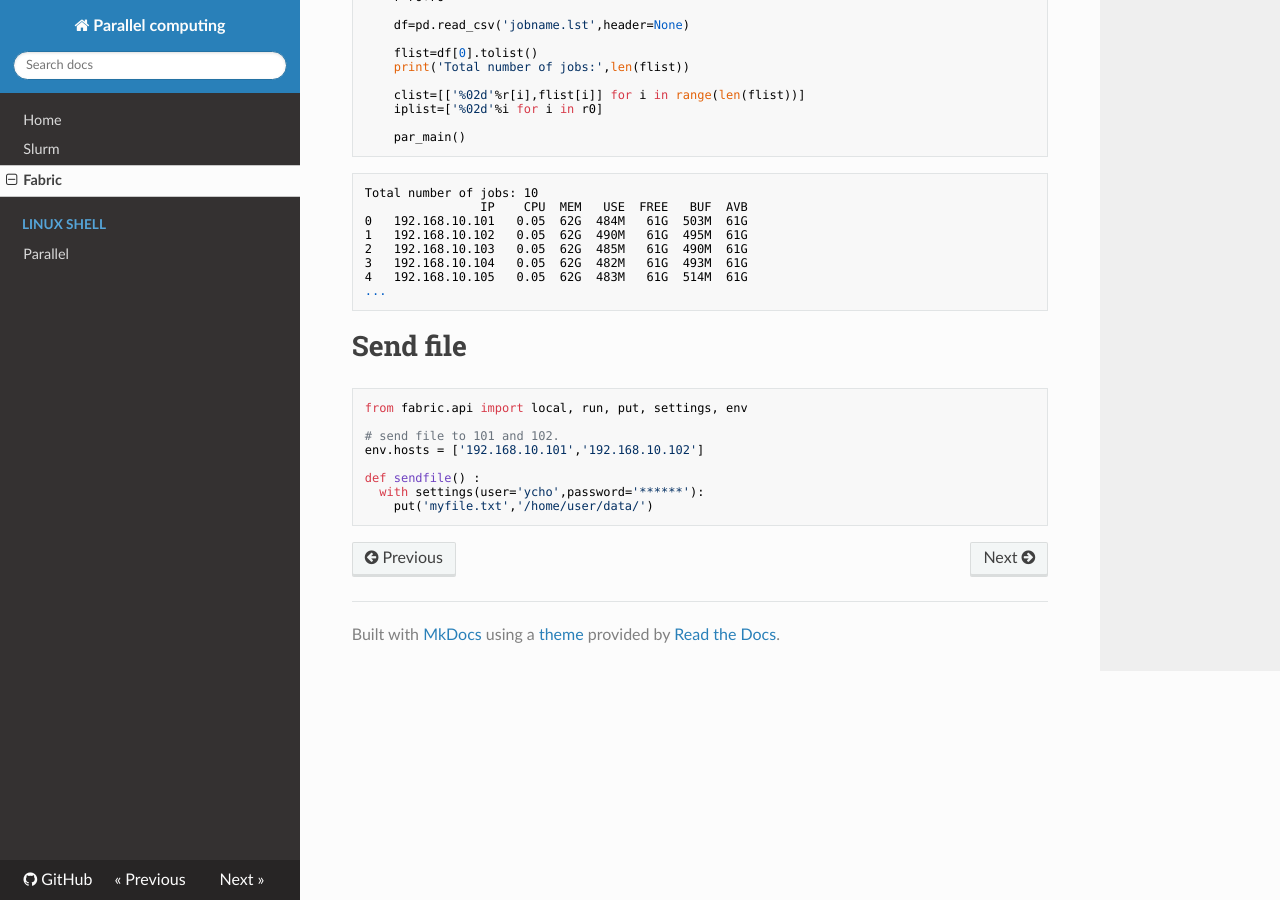
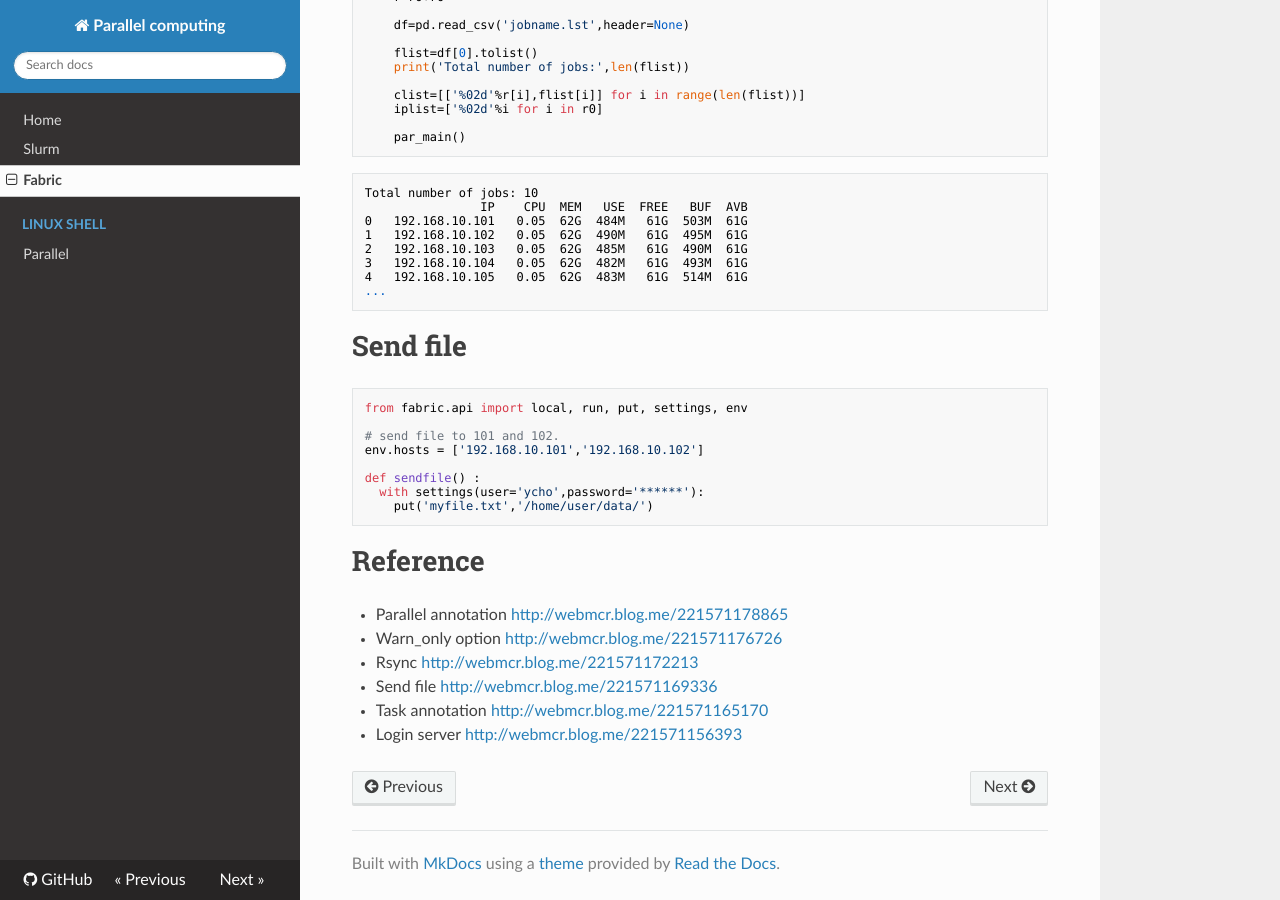
Before and after one commit to WonyoungCho/parallel, an MkDocs documentation site: the page built from docs/fabric.md, in a window 1280 px wide and 900 px high, scrolled down 1300 px. Built offline with MkDocs 1.6.1, drawn with Linux system fonts in a browser that asks for light colours; nearby versions of some CDN libraries; old or Windows-style settings are respelled for this version of MkDocs.

Commit message:
Update fabric.md

````diff
--- a/docs/fabric.md
+++ b/docs/fabric.md
@@ -101,3 +101,12 @@ def sendfile() :
   with settings(user='ycho',password='******'):
     put('myfile.txt','/home/user/data/')
 ```
+
+
+# Reference
+- Parallel annotation <http://webmcr.blog.me/221571178865>
+- Warn_only option <http://webmcr.blog.me/221571176726>
+- Rsync <http://webmcr.blog.me/221571172213>
+- Send file <http://webmcr.blog.me/221571169336>
+- Task annotation <http://webmcr.blog.me/221571165170>
+- Login server <http://webmcr.blog.me/221571156393>
````
